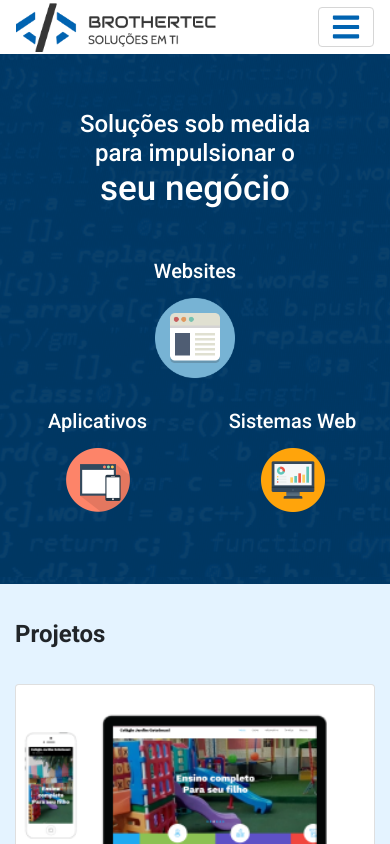
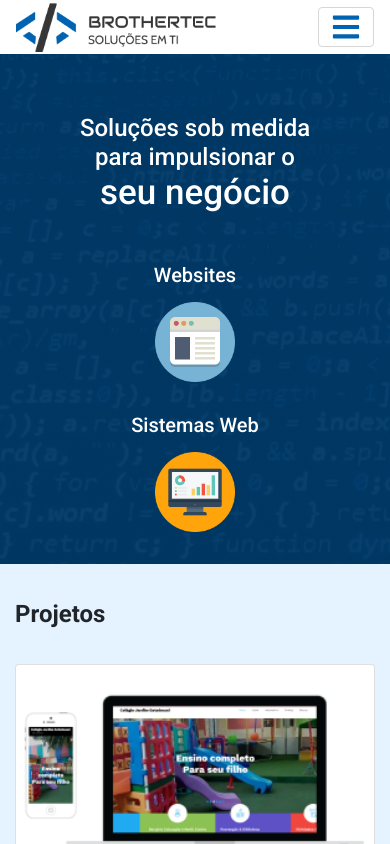
Before and after one commit to Brothertec/site, a React (Create React App) app: page /#/ in a window 390 px wide. Shown: the top 844 px of the page. Built offline with nearby package versions, Linux system fonts and the light colour scheme.

Commit message:
Adicionado complemento à tag title do head | Remoção de item no banner e ajustes de responsividade e espaçamento

```diff
--- a/public/index.html
+++ b/public/index.html
@@ -7,7 +7,7 @@
   <link rel="stylesheet" href="https://stackpath.bootstrapcdn.com/bootstrap/4.4.1/css/bootstrap.min.css"
     integrity="sha384-Vkoo8x4CGsO3+Hhxv8T/Q5PaXtkKtu6ug5TOeNV6gBiFeWPGFN9MuhOf23Q9Ifjh" crossorigin="anonymous">
   <meta name="viewport" content="width=device-width, initial-scale=1" />
-  <title>Brothertec</title>
+  <title>Brothertec Soluções Digitais</title>
 </head>
 
 <body>
--- a/src/componentes/Banner/banner.css
+++ b/src/componentes/Banner/banner.css
@@ -5,7 +5,7 @@
     line-height: 1.1;
     color: #FFFFFF;
     font-weight: 500;
-    padding-top: 56px;
+    padding-top: 60px;
     margin-top: 54px;
 
 }
@@ -13,6 +13,7 @@
 @media (min-width: 992px) {
     .banner {
         margin-top: 81px;
+        padding-bottom: 30px;
     }
 }
 
--- a/src/componentes/Banner/index.js
+++ b/src/componentes/Banner/index.js
@@ -19,7 +19,7 @@ export default function Banner() {
           </h1>
         </div>
         <div className="row">
-          <div className="col-12 col-lg-4">
+          <div className="col-12 col-sm offset-lg-2 col-lg-4">
             <span className="icon-title">Websites</span>
             <img
               className="icon-image website"
@@ -27,17 +27,17 @@ export default function Banner() {
               alt="Website"
             />
           </div>
-          <div className="col-6 col-lg-4">
+          {/* <div className="col-6 col-lg-4">
             <span className="icon-title">Aplicativos</span>
             <img
               className="icon-image"
               src={aplicativosImg}
               alt="Aplicativos"
             />
-          </div>
-          <div className="col-6 col-lg-4">
+          </div> */}
+          <div className="col-12 col-sm col-lg-4">
             <span className="icon-title">Sistemas Web</span>
-            <img className="icon-image" src={sistemasWebImg} alt="Sistemas" />
+            <img className="icon-image website" src={sistemasWebImg} alt="Sistemas" />
           </div>
         </div>
       </div>
```
